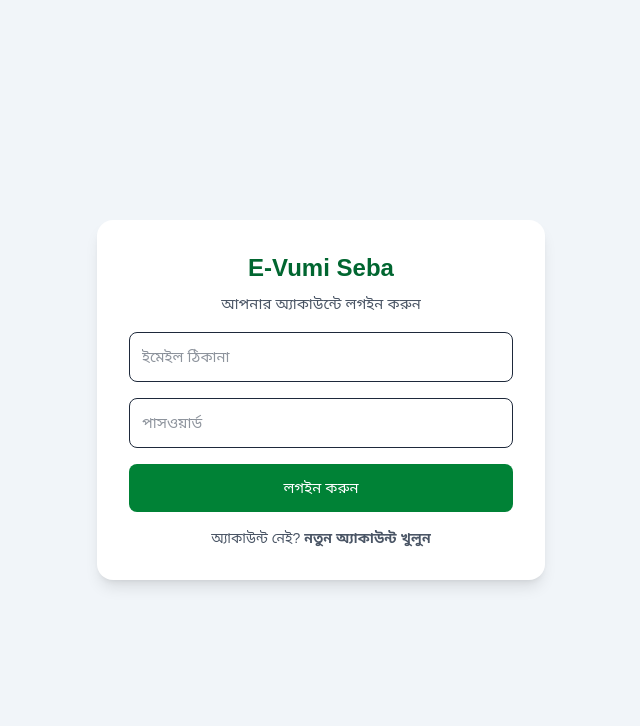
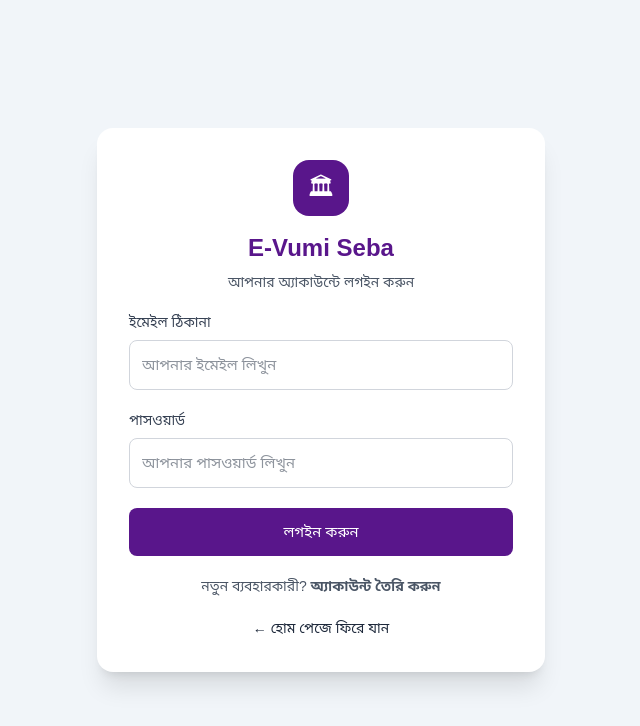
Before and after one commit to mdshorif2005islam-png/e-vumi-seba-platform, a Next.js app: page /login in a window 1280 px wide. Shown: the top 726 px of the page, without its empty margins (319-959 px from the left). Built offline with nearby package versions, Linux system fonts and the light colour scheme; no server answers.

Commit message:
Refactor login page with improved error handling

```diff
--- a/app/login/page.tsx
+++ b/app/login/page.tsx
@@ -1,14 +1,13 @@
-
 "use client";
 
 import { FormEvent, useState } from "react";
 import Link from "next/link";
-import { useRouter } from "next/navigation";
+import { useRouter, useSearchParams } from "next/navigation";
 import { createClient } from "@/lib/supabase/client";
 
 export default function LoginPage() {
   const router = useRouter();
-  const supabase = createClient();
+  const searchParams = useSearchParams();
 
   const [email, setEmail] = useState("");
   const [password, setPassword] = useState("");
@@ -21,21 +20,28 @@ export default function LoginPage() {
     setLoading(true);
 
     try {
-      const { error } = await supabase.auth.signInWithPassword({
+      const supabase = createClient();
+
+      const { data, error } =
+        await supabase.auth.signInWithPassword({
           email: email.trim(),
           password,
         });
 
-      if (error) throw error;
+      if (error) {
+        setMessage(error.message);
+        return;
+      }
+
+      if (!data.session) {
+        setMessage("লগইন session পাওয়া যায়নি। আবার চেষ্টা করুন।");
+        return;
+      }
 
       router.replace("/dashboard");
       router.refresh();
-    } catch (error: unknown) {
-      setMessage(
-        error instanceof Error
-          ? error.message
-          : "লগইন করা যায়নি। আবার চেষ্টা করো।"
-      );
+    } catch {
+      setMessage("লগইন করা যায়নি। ইন্টারনেট ও Supabase সেটিংস পরীক্ষা করুন।");
     } finally {
       setLoading(false);
     }
@@ -45,34 +51,55 @@ export default function LoginPage() {
     <main className="flex min-h-screen items-center justify-center bg-slate-100 px-4 py-10">
       <form
         onSubmit={handleLogin}
-        className="w-full max-w-md space-y-4 rounded-2xl bg-white p-6 shadow-lg sm:p-8"
+        className="w-full max-w-md space-y-5 rounded-2xl bg-white p-6 shadow-xl sm:p-8"
       >
         <div className="text-center">
-          <h1 className="text-2xl font-bold text-green-800">
+          <div className="mx-auto mb-4 flex h-14 w-14 items-center justify-center rounded-2xl bg-purple-900 text-2xl text-white">
+            🏛
+          </div>
+          <h1 className="text-2xl font-bold text-purple-900">
             E-Vumi Seba
           </h1>
-          <p className="mt-2 text-gray-600">আপনার অ্যাকাউন্টে লগইন করুন</p>
+          <p className="mt-2 text-sm text-gray-600">
+            আপনার অ্যাকাউন্টে লগইন করুন
+          </p>
         </div>
 
+        {searchParams.get("registered") === "1" && (
+          <p className="rounded-lg bg-green-50 p-3 text-sm text-green-700">
+            রেজিস্ট্রেশন সম্পন্ন হয়েছে। এখন লগইন করুন।
+          </p>
+        )}
+
+        <div>
+          <label className="mb-2 block text-sm font-medium text-gray-700">
+            ইমেইল ঠিকানা
+          </label>
           <input
-          className="w-full rounded-lg border p-3"
-          placeholder="ইমেইল ঠিকানা"
             type="email"
             autoComplete="email"
             value={email}
             onChange={(e) => setEmail(e.target.value)}
+            placeholder="আপনার ইমেইল লিখুন"
+            className="w-full rounded-lg border border-gray-300 p-3 outline-none focus:border-purple-700 focus:ring-2 focus:ring-purple-100"
             required
           />
+        </div>
 
+        <div>
+          <label className="mb-2 block text-sm font-medium text-gray-700">
+            পাসওয়ার্ড
+          </label>
           <input
-          className="w-full rounded-lg border p-3"
-          placeholder="পাসওয়ার্ড"
             type="password"
             autoComplete="current-password"
             value={password}
             onChange={(e) => setPassword(e.target.value)}
+            placeholder="আপনার পাসওয়ার্ড লিখুন"
+            className="w-full rounded-lg border border-gray-300 p-3 outline-none focus:border-purple-700 focus:ring-2 focus:ring-purple-100"
             required
           />
+        </div>
 
         {message && (
           <p role="alert" className="break-words text-sm text-red-600">
@@ -83,15 +110,27 @@ export default function LoginPage() {
         <button
           type="submit"
           disabled={loading}
-          className="w-full rounded-lg bg-green-700 p-3 font-semibold text-white hover:bg-green-800 disabled:opacity-60"
+          className="w-full rounded-lg bg-purple-900 p-3 font-semibold text-white transition hover:bg-purple-800 disabled:cursor-not-allowed disabled:opacity-60"
         >
           {loading ? "লগইন হচ্ছে..." : "লগইন করুন"}
         </button>
 
         <p className="text-center text-sm text-gray-600">
-          অ্যাকাউন্ট নেই?{" "}
-          <Link className="font-semibold text-green-700" href="/register">
-            নতুন অ্যাকাউন্ট খুলুন
+          নতুন ব্যবহারকারী?{" "}
+          <Link
+            href="/register"
+            className="font-semibold text-purple-800 hover:underline"
+          >
+            অ্যাকাউন্ট তৈরি করুন
+          </Link>
+        </p>
+
+        <p className="text-center">
+          <Link
+            href="/"
+            className="text-sm text-gray-500 hover:text-purple-800"
+          >
+            ← হোম পেজে ফিরে যান
           </Link>
         </p>
       </form>
```
Lines whose indentation alone changed are shown as unchanged.
